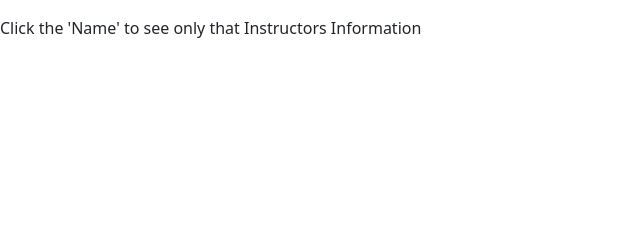
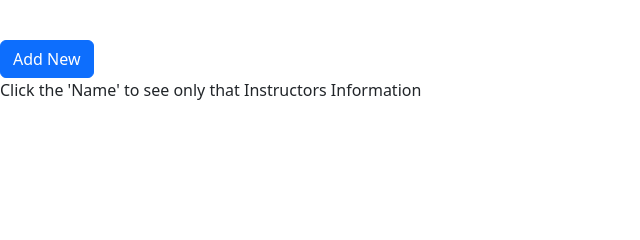
Before and after one commit to amsoltis/Homework4, a PHP site: page /instructor.php in a window 1280 px wide. Shown: the part 175-415 px from the top of the page, without its empty margins (0-640 px from the left). Run offline with PHP 8.4, Linux system fonts and the light colour scheme; data that the repository does not hold is empty.

Commit message:
Update instructor.php

```diff
--- a/instructor.php
+++ b/instructor.php
@@ -47,6 +47,8 @@ $conn->close();
 ?>
   </tbody>
     </table>
+    <br />
+    <a href="instructor-add.php" class="btn btn-primary">Add New</a>
     <script src="https://cdn.jsdelivr.net/npm/bootstrap@5.2.0/dist/js/bootstrap.bundle.min.js" integrity="sha384-A3rJD856KowSb7dwlZdYEkO39Gagi7vIsF0jrRAoQmDKKtQBHUuLZ9AsSv4jD4Xa" crossorigin="anonymous"></script>
   </body>
 
```
